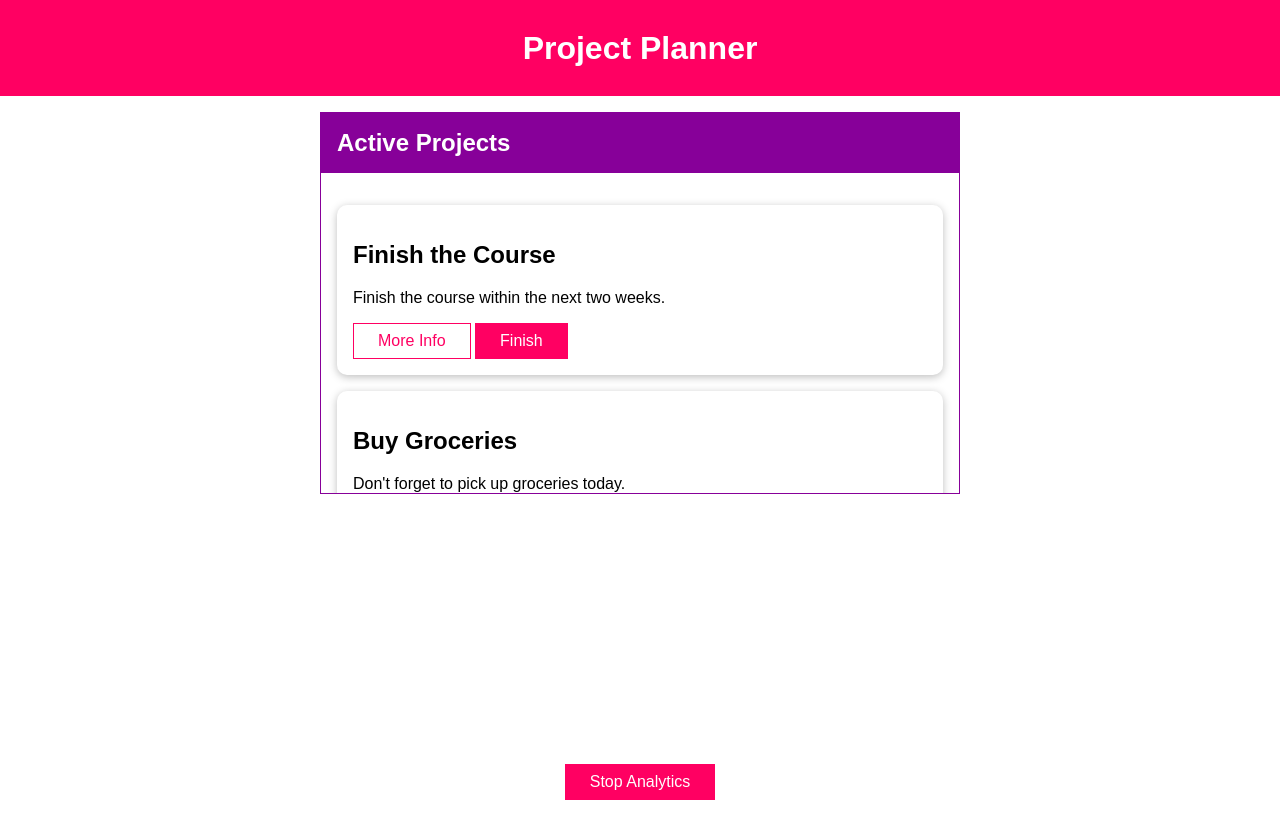
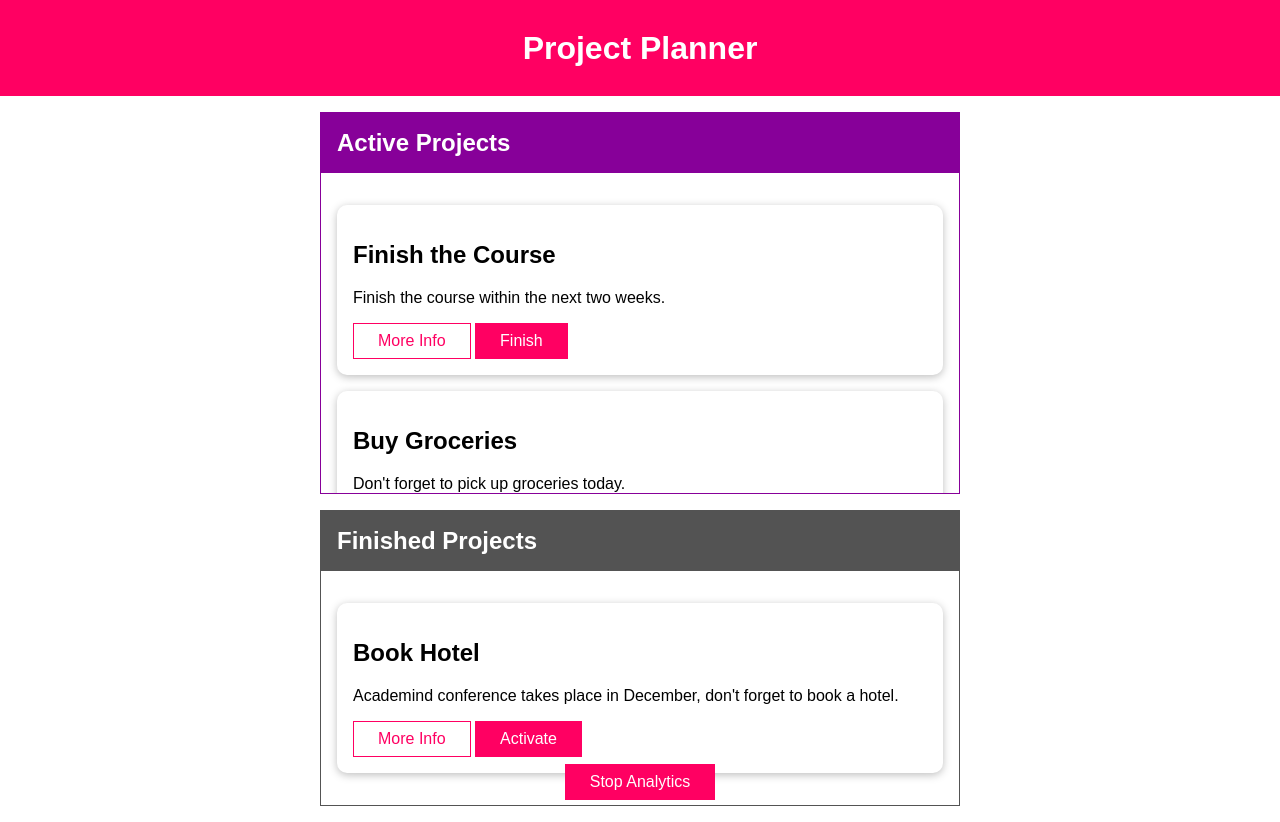
Before and after one commit to shimulckbt/javascript-practice, a plain HTML site: page event/index.html in a window 1280 px wide. Before the commit the page ends 800 px from the top, so only its background shows below. Drawn offline with Linux system fonts and the light colour scheme.

Commit message:
section added

```diff
--- a/event/index.html
+++ b/event/index.html
@@ -37,7 +37,22 @@
       </li>
     </ul>
   </section>
-
+  <section id="finished-projects">
+    <header>
+      <h2>Finished Projects</h2>
+    </header>
+    <ul>
+      <li id="p3" data-extra-info="Super important conference! Fictional but still!" class="card">
+        <h2>Book Hotel</h2>
+        <p>
+          Academind conference takes place in December, don't forget to book a
+          hotel.
+        </p>
+        <button class="alt">More Info</button>
+        <button>Activate</button>
+      </li>
+    </ul>
+  </section>
   <footer>
     <button id="stop-analytics-btn">Stop Analytics</button>
   </footer>
```
